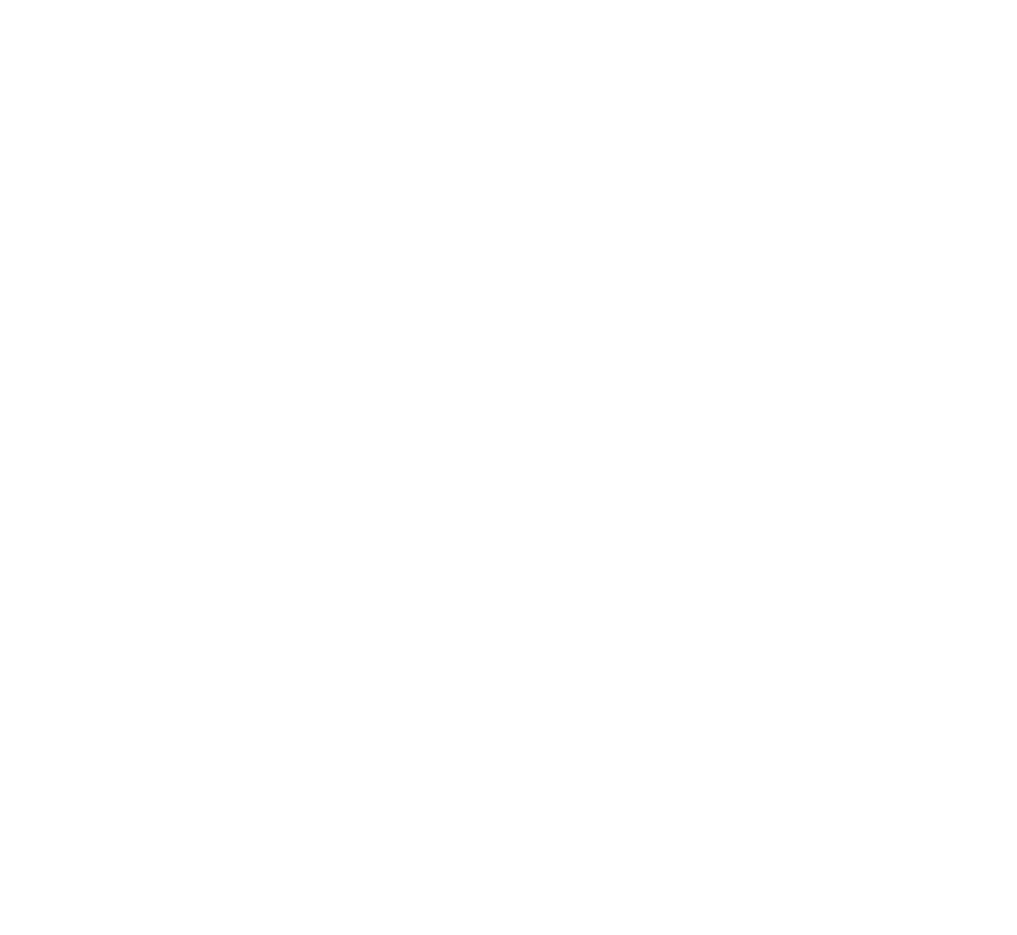
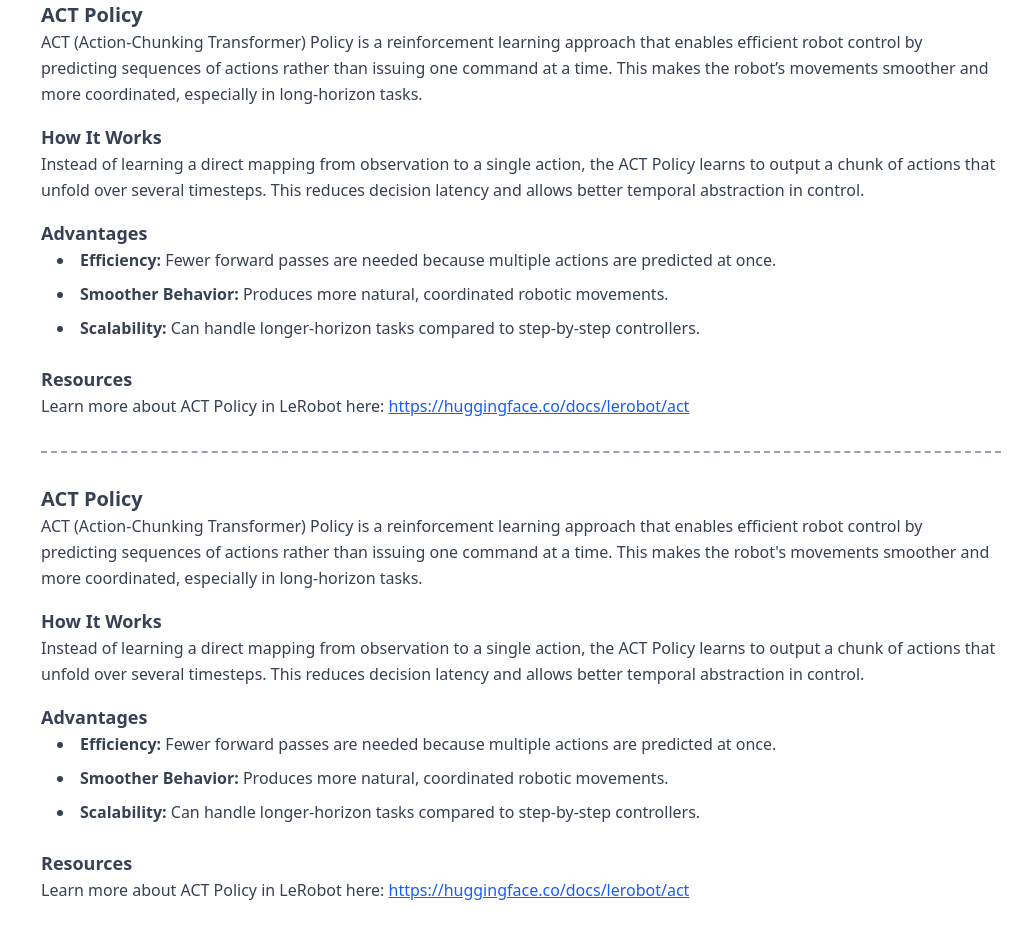
Before and after one commit to WilliamGiammona/learning-ai, a Next.js app: page /robotics in a window 1280 px wide. Shown: the part 7940-8875 px from the top of the page, without its empty margins (263-1280 px from the left). Before the commit the page ends 7907 px from the top, so only its background shows below. Built offline with nearby package versions, Linux system fonts and the light colour scheme.

Commit message:
added ACT policy section

```diff
--- a/app/robotics/page.tsx
+++ b/app/robotics/page.tsx
@@ -780,6 +780,110 @@ const Robotics = () => {
                 </ul>
               </div>
             </section>
+
+            {/* Third dashed line separator */}
+            <div className="border-t-2 border-dashed border-gray-400 my-8"></div>
+
+            <section id="act-policy">
+              <h3 className="text-xl font-semibold">ACT Policy</h3>
+              <p className="mb-4">
+                ACT (Action-Chunking Transformer) Policy is a reinforcement
+                learning approach that enables efficient robot control by
+                predicting sequences of actions rather than issuing one command
+                at a time. This makes the robot’s movements smoother and more
+                coordinated, especially in long-horizon tasks.
+              </p>
+
+              <h4 className="text-lg font-semibold">How It Works</h4>
+              <p className="mb-4">
+                Instead of learning a direct mapping from observation to a
+                single action, the ACT Policy learns to output a chunk of
+                actions that unfold over several timesteps. This reduces
+                decision latency and allows better temporal abstraction in
+                control.
+              </p>
+
+              <h4 className="text-lg font-semibold">Advantages</h4>
+              <ul className="list-disc list-inside ml-4 space-y-2">
+                <li>
+                  <strong>Efficiency:</strong> Fewer forward passes are needed
+                  because multiple actions are predicted at once.
+                </li>
+                <li>
+                  <strong>Smoother Behavior:</strong> Produces more natural,
+                  coordinated robotic movements.
+                </li>
+                <li>
+                  <strong>Scalability:</strong> Can handle longer-horizon tasks
+                  compared to step-by-step controllers.
+                </li>
+              </ul>
+
+              <h4 className="text-lg font-semibold mt-6">Resources</h4>
+              <p>
+                Learn more about ACT Policy in LeRobot here:{" "}
+                <a
+                  href="https://huggingface.co/docs/lerobot/act"
+                  target="_blank"
+                  rel="noopener noreferrer"
+                  className="text-blue-600 hover:text-blue-800 underline"
+                >
+                  https://huggingface.co/docs/lerobot/act
+                </a>
+              </p>
+            </section>
+
+            {/* Third dashed line separator */}
+            <div className="border-t-2 border-dashed border-gray-400 my-8"></div>
+
+            <section id="act-policy">
+              <h3 className="text-xl font-semibold">ACT Policy</h3>
+              <p className="mb-4">
+                ACT (Action-Chunking Transformer) Policy is a reinforcement
+                learning approach that enables efficient robot control by
+                predicting sequences of actions rather than issuing one command
+                at a time. This makes the robot&apos;s movements smoother and
+                more coordinated, especially in long-horizon tasks.
+              </p>
+
+              <h4 className="text-lg font-semibold">How It Works</h4>
+              <p className="mb-4">
+                Instead of learning a direct mapping from observation to a
+                single action, the ACT Policy learns to output a chunk of
+                actions that unfold over several timesteps. This reduces
+                decision latency and allows better temporal abstraction in
+                control.
+              </p>
+
+              <h4 className="text-lg font-semibold">Advantages</h4>
+              <ul className="list-disc list-inside ml-4 space-y-2">
+                <li>
+                  <strong>Efficiency:</strong> Fewer forward passes are needed
+                  because multiple actions are predicted at once.
+                </li>
+                <li>
+                  <strong>Smoother Behavior:</strong> Produces more natural,
+                  coordinated robotic movements.
+                </li>
+                <li>
+                  <strong>Scalability:</strong> Can handle longer-horizon tasks
+                  compared to step-by-step controllers.
+                </li>
+              </ul>
+
+              <h4 className="text-lg font-semibold mt-6">Resources</h4>
+              <p>
+                Learn more about ACT Policy in LeRobot here:{" "}
+                <a
+                  href="https://huggingface.co/docs/lerobot/act"
+                  target="_blank"
+                  rel="noopener noreferrer"
+                  className="text-blue-600 hover:text-blue-800 underline"
+                >
+                  https://huggingface.co/docs/lerobot/act
+                </a>
+              </p>
+            </section>
           </div>
         </main>
       </div>
```
